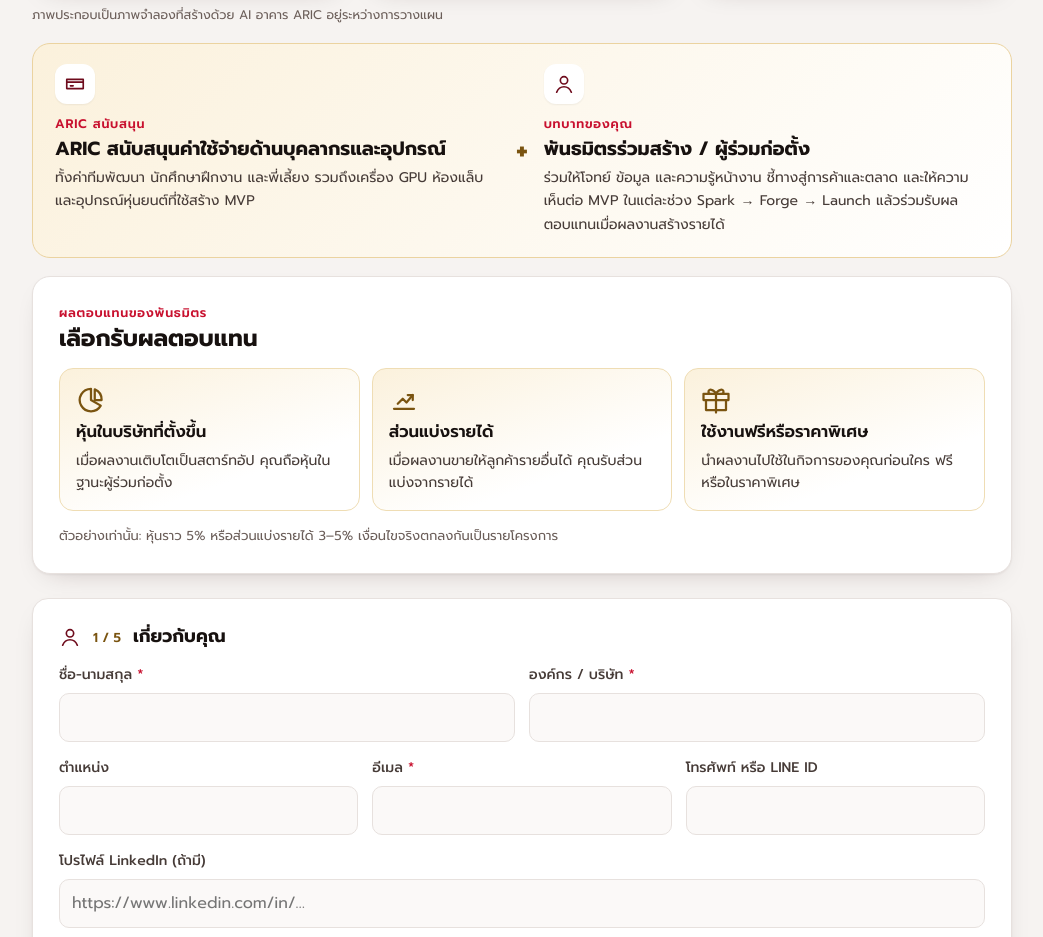
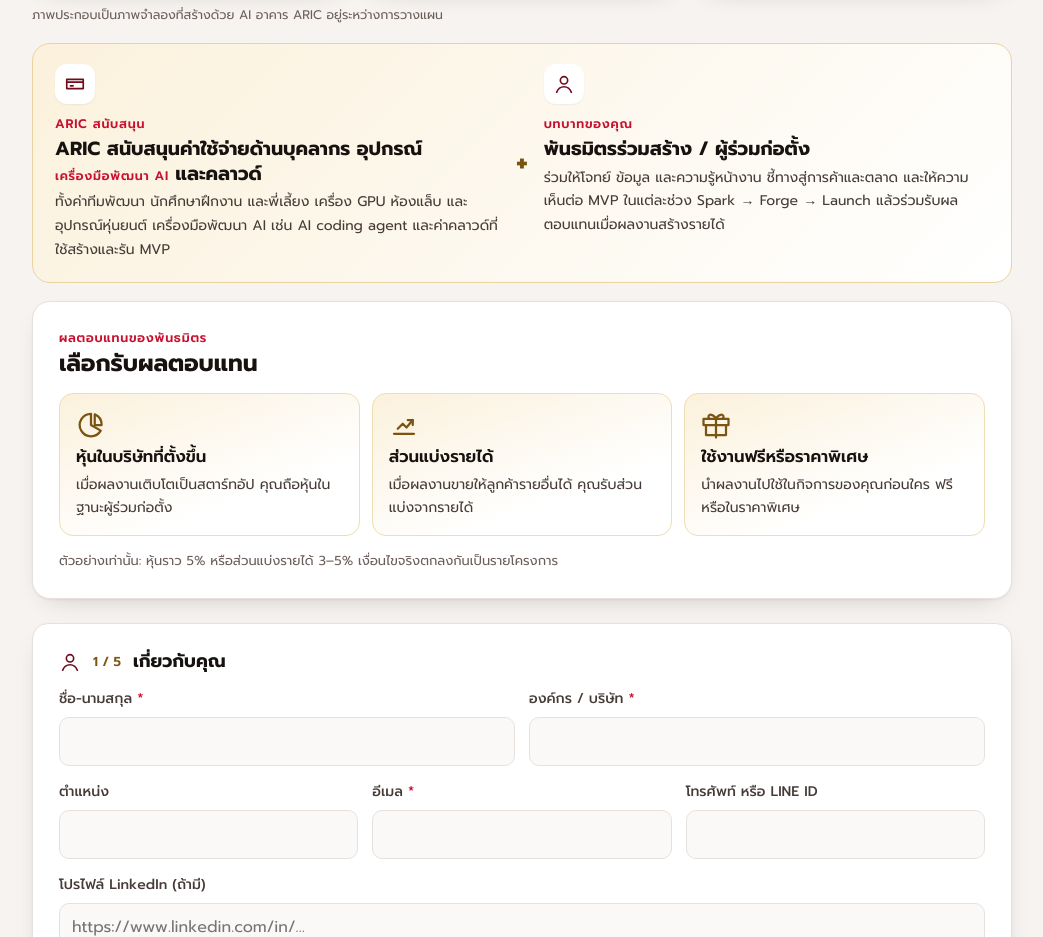
Before and after one commit to cnacha-mfu/aric, a plain HTML site: page challenge/index.html in a window 1280 px wide. Shown: the part 1160-2097 px from the top of the page, without its empty margins (118-1161 px from the left). Drawn offline with Linux system fonts and the light colour scheme; animation ran at ten frames a second; a web font is replaced by a local one.

Commit message:
ARIC provides: add AI development tools and cloud costs to people and equipment (form + home page)
Co-Authored-By: Claude Opus 5.5 <noreply@anthropic.com>

```diff
--- a/challenge/index.html
+++ b/challenge/index.html
@@ -4,9 +4,9 @@
 <meta charset="utf-8">
 <meta name="viewport" content="width=device-width, initial-scale=1, viewport-fit=cover">
 <title>ส่งโจทย์ให้ ARIC — Spark Hackathon 2027</title>
-<meta name="description" content="ส่งโจทย์ปัญหาจริงจากงานของคุณให้ ARIC มหาวิทยาลัยแม่ฟ้าหลวง ARIC สนับสนุนค่าใช้จ่ายด้านบุคลากรและอุปกรณ์ หาคนทำงาน สร้าง MVP และพาออกสู่ตลาด ส่วนคุณเป็นพันธมิตรร่วมสร้างและร่วมรับผลตอบแทน">
+<meta name="description" content="ส่งโจทย์ปัญหาจริงจากงานของคุณให้ ARIC มหาวิทยาลัยแม่ฟ้าหลวง ARIC สนับสนุนค่าใช้จ่ายด้านบุคลากร อุปกรณ์ เครื่องมือพัฒนา AI และคลาวด์ หาคนทำงาน สร้าง MVP และพาออกสู่ตลาด ส่วนคุณเป็นพันธมิตรร่วมสร้างและร่วมรับผลตอบแทน">
 <meta property="og:title" content="ส่งโจทย์ให้ ARIC — ปัญหาของคุณ คือโจทย์ของเรา">
-<meta property="og:description" content="หาคนทำงาน → สร้าง MVP → ออกสู่ตลาด · ARIC สนับสนุนค่าใช้จ่ายด้านบุคลากรและอุปกรณ์ · คุณเป็นพันธมิตรร่วมสร้างและร่วมรับผลตอบแทน">
+<meta property="og:description" content="หาคนทำงาน → สร้าง MVP → ออกสู่ตลาด · ARIC สนับสนุนค่าใช้จ่ายด้านบุคลากร อุปกรณ์ เครื่องมือพัฒนา AI และคลาวด์ · คุณเป็นพันธมิตรร่วมสร้างและร่วมรับผลตอบแทน">
 <meta property="og:image" content="https://aric.mfu.ac.th/assets/og.jpg">
 <meta property="og:type" content="website">
 <meta name="theme-color" content="#6E0B1C">
@@ -138,6 +138,7 @@ footer .wrap{padding:22px 0;display:flex;flex-wrap:wrap;gap:8px 18px;justify-con
 .ret .si{width:30px;height:30px;stroke:var(--gold-ink);align-self:flex-start}
 .ret b{font:600 16.5px/1.35 var(--font)}
 .ret p{font-size:14px;color:var(--ink2);line-height:1.6}
+.nw{white-space:nowrap}
 .ret-note{font-size:13px;color:var(--mute)}
 @media (max-width:760px){.ret-grid{grid-template-columns:1fr}}
 @media (max-width:760px){.gets{grid-template-columns:1fr}.deal{grid-template-columns:1fr}.deal .plus{display:none}.brand span{display:none}}
@@ -177,7 +178,7 @@ footer .wrap{padding:22px 0;display:flex;flex-wrap:wrap;gap:8px 18px;justify-con
   </div>
   <p class="picnote" data-en="Pictures are AI-generated concept images; the ARIC building is being planned.">ภาพประกอบเป็นภาพจำลองที่สร้างด้วย AI อาคาร ARIC อยู่ระหว่างการวางแผน</p>
   <div class="deal">
-    <div><span class="dico"><svg class="si" viewBox="0 0 24 24" aria-hidden="true"><path d="M3 7h18v10H3zM3 10h18M7 14h3"/></svg></span><span data-en="ARIC PROVIDES">ARIC สนับสนุน</span><b data-en="ARIC covers the people and equipment costs">ARIC สนับสนุนค่าใช้จ่ายด้านบุคลากรและอุปกรณ์</b><p data-en="The development team, interns and mentors, plus the GPU servers, labs and robotics equipment used to build the MVP.">ทั้งค่าทีมพัฒนา นักศึกษาฝึกงาน และพี่เลี้ยง รวมถึงเครื่อง GPU ห้องแล็บ และอุปกรณ์หุ่นยนต์ที่ใช้สร้าง MVP</p></div>
+    <div><span class="dico"><svg class="si" viewBox="0 0 24 24" aria-hidden="true"><path d="M3 7h18v10H3zM3 10h18M7 14h3"/></svg></span><span data-en="ARIC PROVIDES">ARIC สนับสนุน</span><b data-en="ARIC covers people, equipment, AI development tools and cloud costs">ARIC สนับสนุนค่าใช้จ่ายด้านบุคลากร อุปกรณ์ <span class="nw">เครื่องมือพัฒนา AI</span> และคลาวด์</b><p data-en="The development team, interns and mentors; GPU servers, labs and robotics equipment; AI development tools such as AI coding agents; and the cloud services used to build and run the MVP.">ทั้งค่าทีมพัฒนา นักศึกษาฝึกงาน และพี่เลี้ยง เครื่อง GPU ห้องแล็บ และอุปกรณ์หุ่นยนต์ เครื่องมือพัฒนา AI เช่น AI coding agent และค่าคลาวด์ที่ใช้สร้างและรัน MVP</p></div>
     <div class="plus" aria-hidden="true">+</div>
     <div><span class="dico"><svg class="si" viewBox="0 0 24 24" aria-hidden="true"><circle cx="12" cy="8" r="4"/><path d="M4 21c1.5-4 4.5-6 8-6s6.5 2 8 6"/></svg></span><span data-en="YOUR ROLE">บทบาทของคุณ</span><b data-en="Co-creation partner / co-founder">พันธมิตรร่วมสร้าง / ผู้ร่วมก่อตั้ง</b><p data-en="Bring the problem, the data and your knowledge of the real work, point the way to commercialisation and the market, and give feedback on the MVP at each stage (Spark → Forge → Launch). In return, you share in what it earns.">ร่วมให้โจทย์ ข้อมูล และความรู้หน้างาน ชี้ทางสู่การค้าและตลาด และให้ความเห็นต่อ MVP ในแต่ละช่วง Spark → Forge → Launch แล้วร่วมรับผลตอบแทนเมื่อผลงานสร้างรายได้</p></div>
   </div>
```
Also changed, not shown: index.html (+1 -1 lines).
